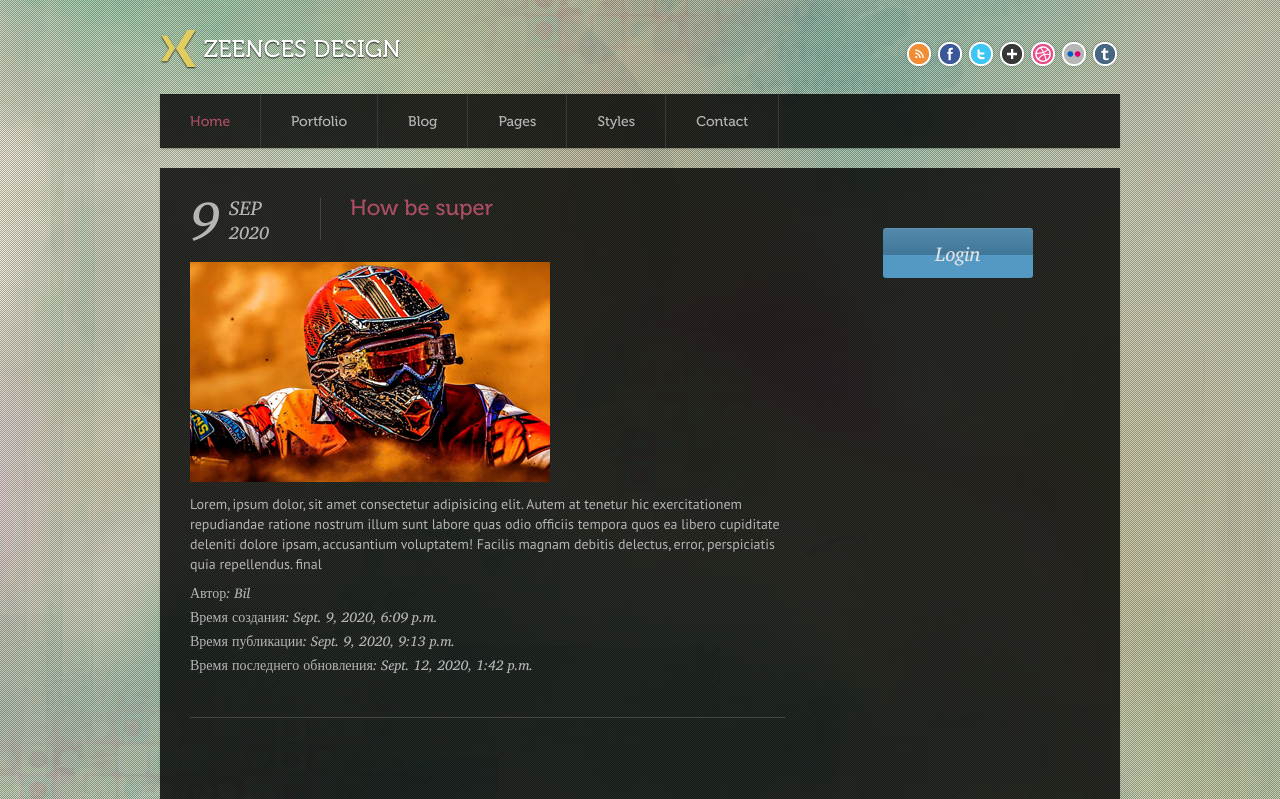
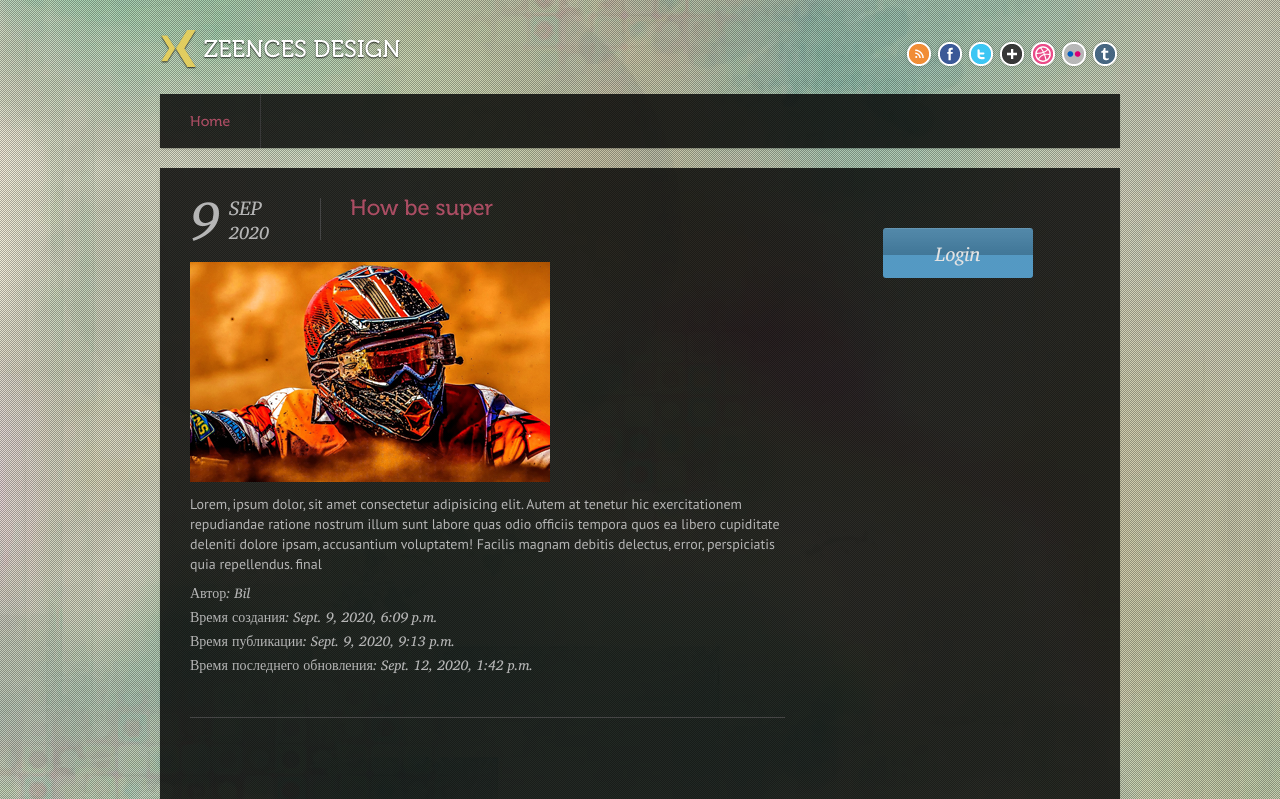
Before and after one commit to Mrakorus/DjangoProject1, a Django app: page /post/2/ in a window 1280 px wide. Shown: the top 799 px of the page. Run offline with Django 3.2, Linux system fonts and the light colour scheme; data comes from the database, SQL or seed files in the repository; both versions use the stored data as it was after the commit.

Commit message:
Stable11 Final Clean menu

```diff
--- a/templates/base.html
+++ b/templates/base.html
@@ -55,33 +55,8 @@
     <div id="menu" class="menu opacity">
         <ul>
             <li><a href="/" class="active">Home</a></li><!--/index.html-->
-            <li><a href="#">Portfolio</a>
-                <ul>
-                    <li><a href="#">Portfolio 5 Columns</a></li>
-                    <li><a href="#">Portfolio Post</a></li>
-                </ul>
-            </li>
-            <li><a href="#">Blog</a>
-                <ul>
-                    <li><a href="#">Blog Post</a></li>
-                </ul>
-            </li>
-            <li><a href="#">Pages</a>
-                <ul>
-                    <li><a href="#">Full Width Page</a></li>
-                    <li><a href="#">Page with Sidebar</a></li>
-                </ul>
-            </li>
-            <li><a href="#">Styles</a>
-                <ul>
-                    <li><a href="#">Buttons Boxes Images</a></li>
-                    <li><a href="#">Columns</a></li>
-                    <li><a href="#">Typography</a></li>
-                    <li><a href="#">Tabs Toggle Tables</a></li>
-                    <li><a href="#">Testimonials</a></li>
-                </ul>
-            </li>
-            <li><a href="#">Contact</a></li>
+
+
         </ul>
         <br style="clear: left"/>
     </div>
```
Also changed, not shown: db.sqlite3.
